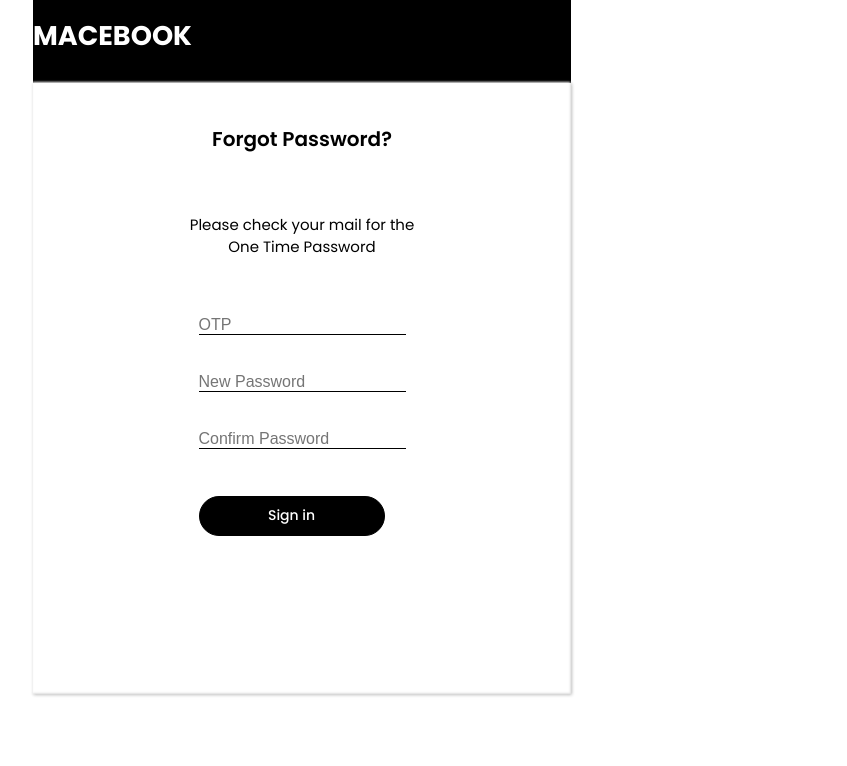
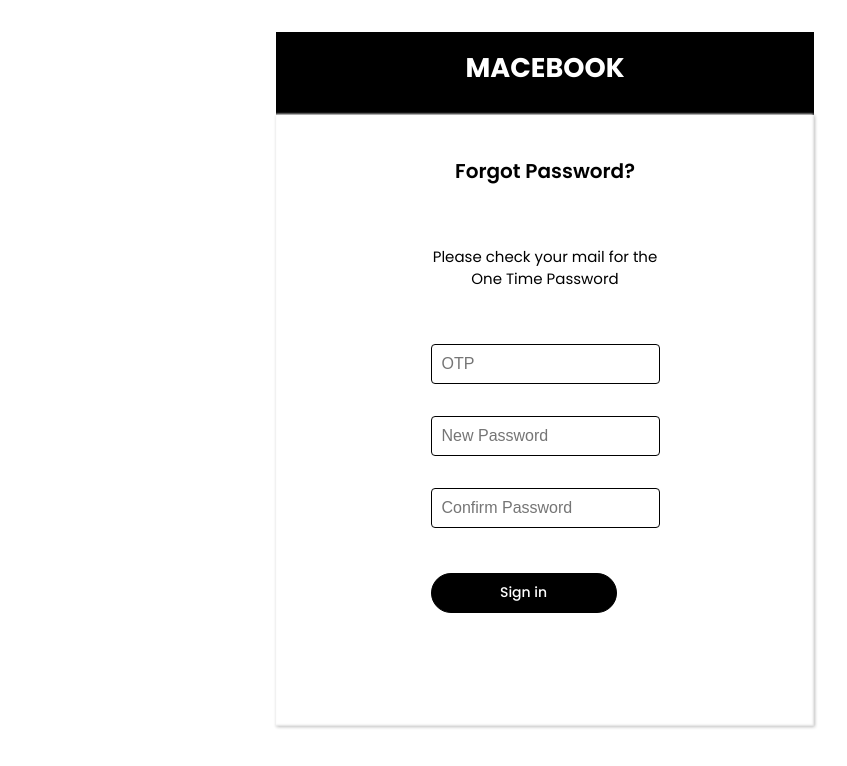
Before and after one commit to TnP-MACE/macebook-frontend, a React (Create React App) app: page /forgot-password in a window 1280 px wide. Shown: the top 766 px of the page, without its empty margins (95-942 px from the left). Built offline with nearby package versions, Linux system fonts and the light colour scheme.

Commit message:
UI Fixes

```diff
--- a/src/pages/ForgotPassword/ForgotPassword.js
+++ b/src/pages/ForgotPassword/ForgotPassword.js
@@ -21,7 +21,7 @@
         {(props) => {
             const { values, touched, errors, isSubmitting, handleChange, handleBlur, handleSubmit } = props;
             return (
-                <div className="container">
+                <div className="container ForgotPassword">
                     <div className="ForgotPassword__heading">MACEBOOK</div>
 
                     <div className="ForgotPassword__container-white container">
--- a/src/pages/ForgotPassword/ForgotPassword.scss
+++ b/src/pages/ForgotPassword/ForgotPassword.scss
@@ -1,7 +1,12 @@
 @import "../../assets/sass/main.scss";
 .ForgotPassword {
+    display: flex;
+    flex-direction: column;
+    align-items: center;
+    padding-top: 2rem;
+
     &__container-white {
-        position: absolute;
+        // position: absolute;
         max-width: 33.625rem;
         height: 38.1875rem;
         //left: -195px;
@@ -75,10 +80,13 @@
 
         form input {
             font-size: 16px;
-            border: none;
+            // border: none;
             outline: none;
-            border-bottom: 1px solid $color-black;
+            // border-bottom: 1px solid $color-black;
             max-width: 100%;
+            border: 1px solid $color-black;
+            padding: 10px;
+            border-radius: 4px;
         }
 
         form button {
@@ -126,5 +134,7 @@
         font-weight: bold;
         font-size: 27px;
         line-height: 40px;
+        width: 100%;
+        text-align: center;
     }
 }
--- a/src/pages/complete-profile/Complete-profile.js
+++ b/src/pages/complete-profile/Complete-profile.js
@@ -172,7 +172,7 @@
                         <Header active={"home"} />
                         <div className="Completion">
                             <form onSubmit={handleSubmit}>
-                                <div className="container">
+                                <div className="container Completion__container">
                                     <div className="Completion__cover-container">
                                         <div className="Completion__cover">
                                             <img id="cover-img" className="Completion__cover-file-ico" />
@@ -180,18 +180,20 @@
                                         <div className="Completion__cover-image-btn-container">
                                             <label htmlFor="cover-input" id="cover-input-label">
                                                 <img src={DocImage} />
+                                                <span>Upload Cover Photo</span>
                                             </label>
                                             <input
                                                 className="Completion__cover-btn"
                                                 type="file"
                                                 name="cover"
+                                                accept="image/*"
                                                 value={values.cover}
                                                 onChange={(e) => {
                                                     handleChange(e);
                                                     Cover(e);
                                                 }}
                                                 onBlur={handleBlur}
-                                                style={{ visibility: "hidden" }}
+                                                style={{ display: "none" }}
                                                 id="cover-input"
                                             />
                                         </div>
@@ -212,6 +214,7 @@
                                         <input
                                             type="file"
                                             name="profile"
+                                            accept="image/*"
                                             value={values.profile}
                                             onChange={(e) => {
                                                 handleChange(e);
@@ -232,6 +235,7 @@
                                     <div className="coverchange">
                                         <input
                                             type="file"
+                                            accept="image/*"
                                             values={values.cover}
                                             onChange={(e) => {
                                                 handleChange(e);
--- a/src/pages/complete-profile/Completeprofile.scss
+++ b/src/pages/complete-profile/Completeprofile.scss
@@ -1,6 +1,14 @@
 @import "../../assets/sass/main.scss";
 
 .Completion {
+    &__container {
+        border: 1px solid #c4c4c4;
+        padding: 2rem;
+        max-width: 857px;
+        margin: 2rem auto !important;
+        border-radius: 10px;
+    }
+
     &__title {
         margin: 2.8rem 0 2rem 0;
     }
@@ -70,6 +78,22 @@
         display: flex;
         flex-direction: column;
         align-items: center;
+
+        label {
+            display: flex;
+            flex-direction: column;
+            img {
+                height: 35px;
+                margin-bottom: 10px;
+                cursor: pointer;
+            }
+            span {
+                background-color: $color-white;
+                padding: 5px 8px;
+                border-radius: 4px;
+                cursor: pointer;
+            }
+        }
     }
 
     &__cover-file-ico {
```
